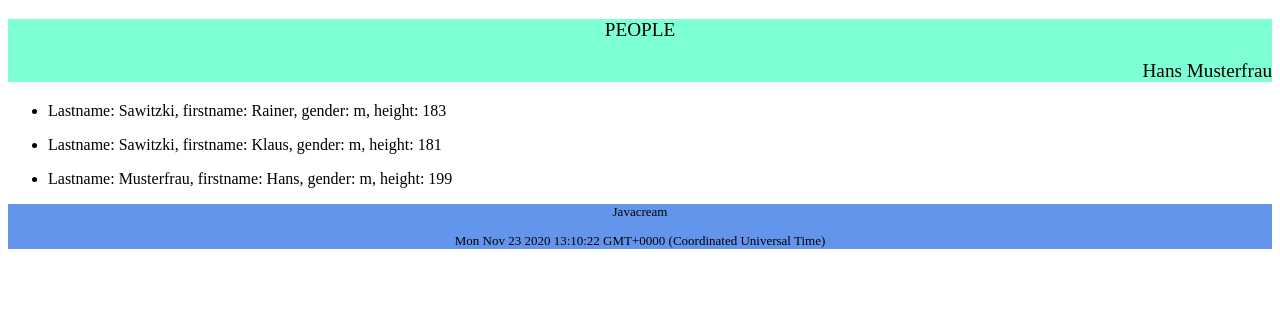
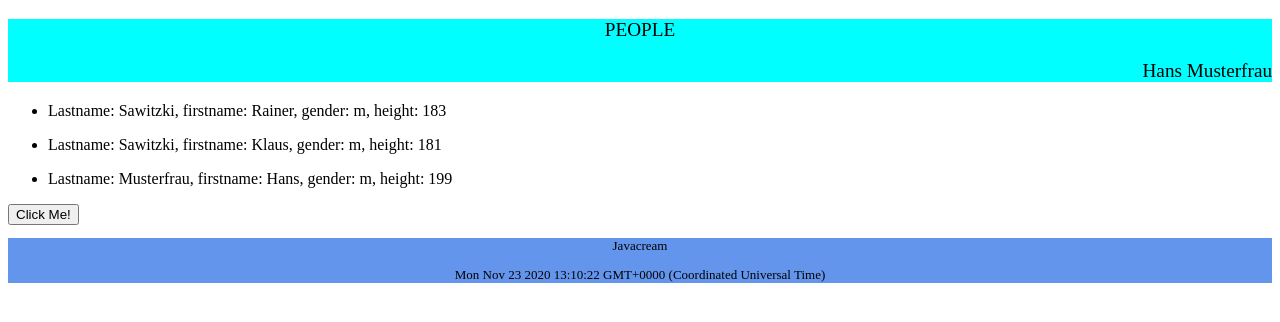
Before and after one commit to Javacream/org.javacream.training.angular, an Angular app in the folder training/: page / in a window 1280 px wide. Shown: the top 322 px of the page. Built offline with nearby package versions, Linux system fonts and the light colour scheme.

Commit message:
start events

```diff
--- a/training/src/app/people/component/header/header.component.css
+++ b/training/src/app/people/component/header/header.component.css
@@ -1,5 +1,5 @@
 .header {
-    background-color: aquamarine;
+    background-color: cyan;
     font-size: larger;
     text-align: center;
 }
--- a/training/src/app/people/component/people-list/people-list.component.html
+++ b/training/src/app/people/component/people-list/people-list.component.html
@@ -3,3 +3,4 @@
         <app-person [detail] = "true" [person]="p"></app-person>
     </li>
 </ul>
+<button (click)="demo()" >Click Me!</button>
--- a/training/src/app/people/component/people-list/people-list.component.ts
+++ b/training/src/app/people/component/people-list/people-list.component.ts
@@ -14,4 +14,7 @@ export class PeopleListComponent implements OnInit {
   ngOnInit(): void {
   }
 
+  demo(){
+    console.log("clicked!")
+  }
 }
```
